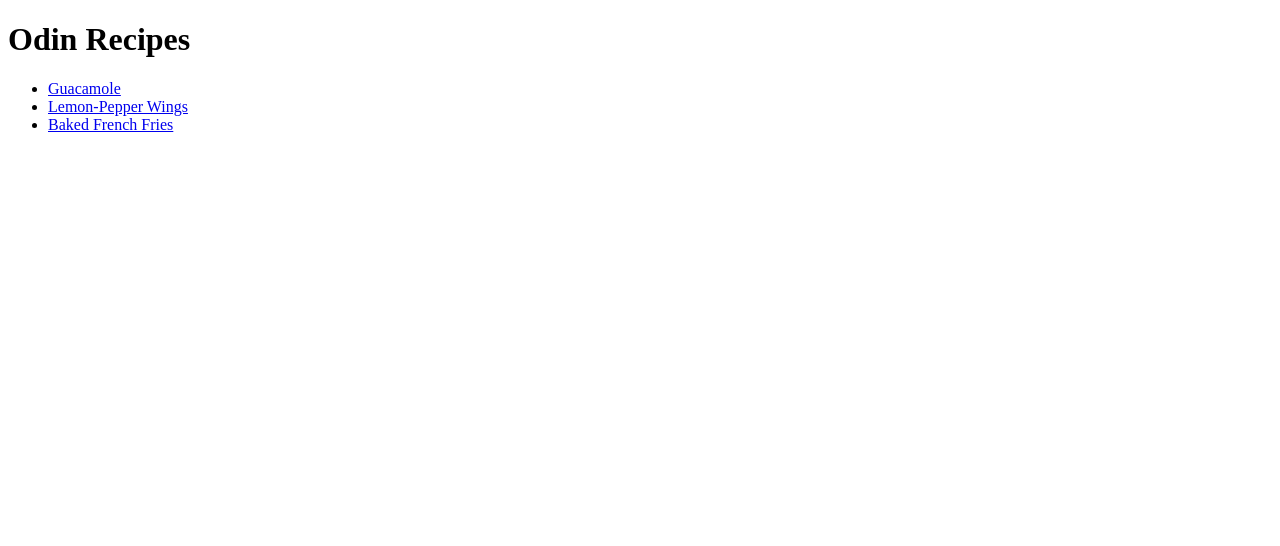
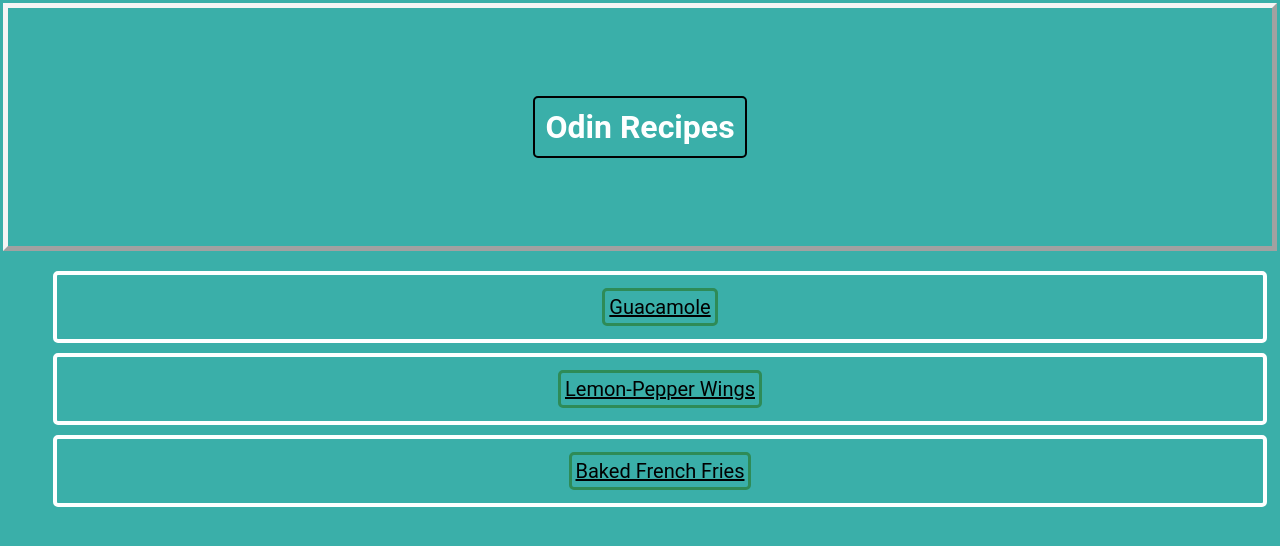
Before and after one commit to praneethuppari/odin-recipes, a plain HTML site: page index.html in a window 1280 px wide. Drawn offline with Linux system fonts and the light colour scheme.

Commit message:
Upgraded website style with block and inline knowledge

```diff
--- a/index.html
+++ b/index.html
@@ -4,15 +4,18 @@
     <head>
         <meta charset="utf-8">
         <title>Odin Recipes</title>
+        <link rel="stylesheet" href="style.css">
     </head>
 
     <body>
-        <h1>Odin Recipes</h1>
+        <div class="title">
+            <h1> Odin Recipes</h1>
+        </div>
 
-        <ul>
-            <li><a href="./recipes/guac.html">Guacamole</a></li>
-            <li><a href="./recipes/lemon-pepper-wings.html">Lemon-Pepper Wings</a></li>
-            <li><a href="./recipes/baked-french-fries.html">Baked French Fries</a></li>
+        <ul class="recipe-list">
+            <li><a class = "bullet-points" href="./recipes/guac.html">Guacamole</a></li>
+            <li><a class ="bullet-points" href="./recipes/lemon-pepper-wings.html">Lemon-Pepper Wings</a></li>
+            <li><a class = "bullet-points" href="./recipes/baked-french-fries.html">Baked French Fries</a></li>
         </ul>
 
 
--- /dev/null
+++ b/style.css
@@ -0,0 +1,59 @@
+*{
+    background: #3AAFA9;
+    box-sizing: border-box;
+    font-family: "Roboto", monospace, sans-serif;
+}
+
+.title{
+
+    display: block;
+    text-align: center;
+    margin:0px;
+    padding: 100px;
+    color: #FEFFFF;
+    border: outset 5px whitesmoke
+}
+
+.title h1 {
+    display: inline;
+    padding: 10px;
+    border: 2px solid black;
+    border-radius: 5px;
+}
+
+.recipe-list{
+    display: block;
+    margin-top: 20px;
+}
+
+.recipe-list li {
+
+    display: block;
+    padding: 20px;
+    border: 4px solid #FEFFFF;
+    border-radius: 5px;
+    text-align: center;
+    margin: 10px;
+}
+
+.bullet-points {
+    text-align: center;
+    color: black;
+    font-size: 20px;
+    padding: 4px;
+    border: 3px solid seagreen;
+    border-radius: 5px;
+}
+
+body {
+    margin: 3px;
+}
+
+img {
+
+    width: 400px;
+    height: auto;
+    display: block;
+    margin: 0 auto;
+
+}
```
Also changed, not shown: recipes/baked-french-fries.html (+7 -6 lines), recipes/guac.html (+6 -5 lines), recipes/lemon-pepper-wings.html (+5 -4 lines).
